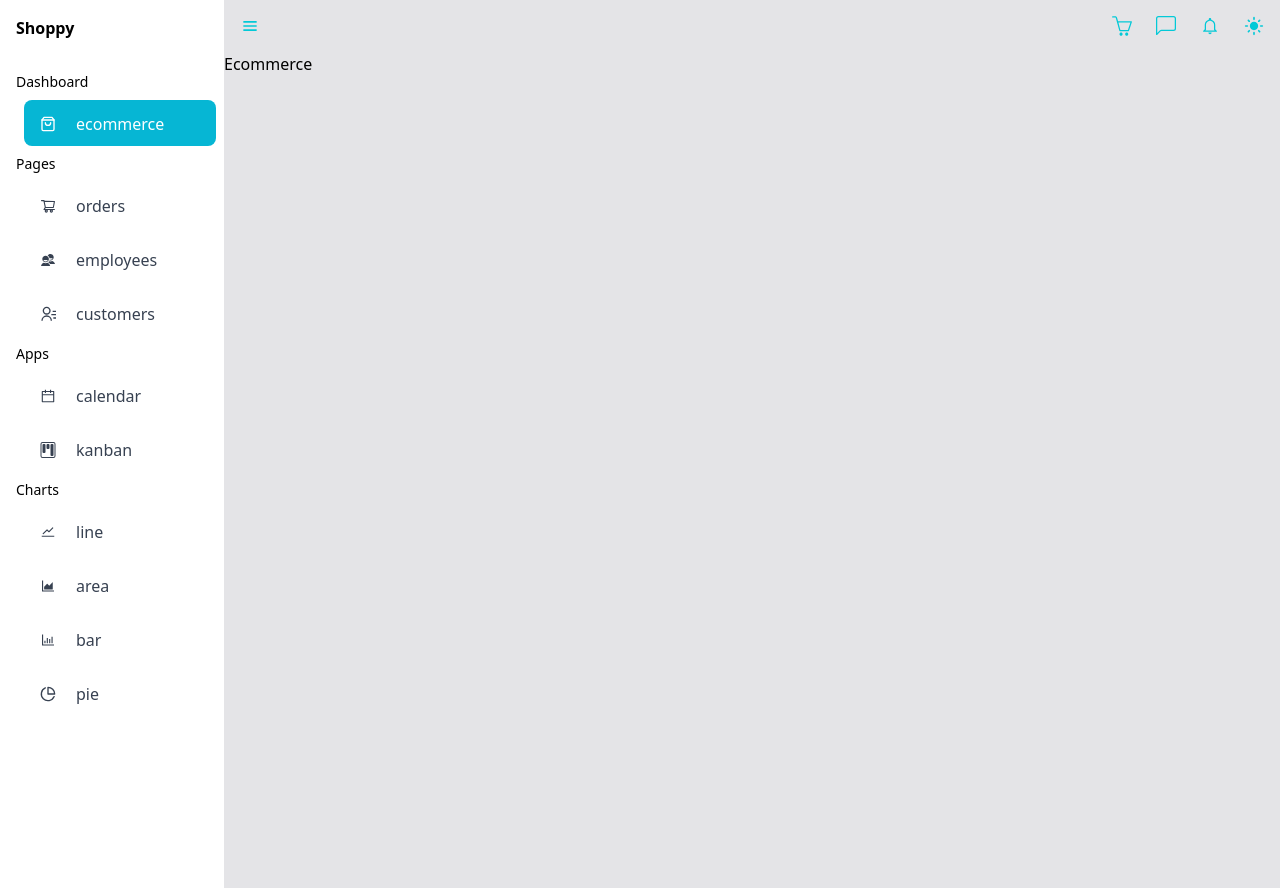
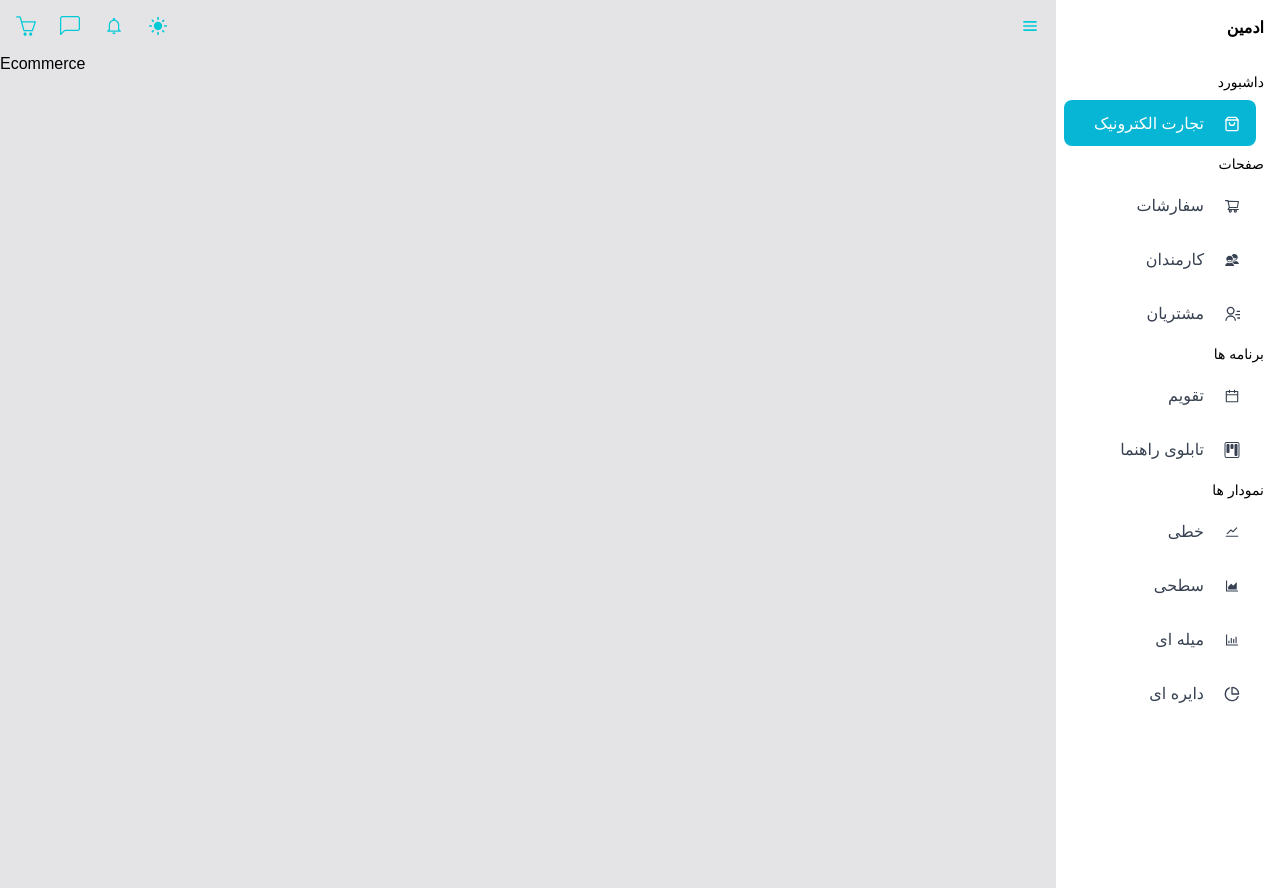
Before and after one commit to M-AminM/quera-dashboard, a Next.js app: page /ecommerce in a window 1280 px wide. Built offline with nearby package versions, Linux system fonts and the light colour scheme.

Commit message:
rtl and blur sidebar

```diff
--- a/components/Layout/Header/index.tsx
+++ b/components/Layout/Header/index.tsx
@@ -16,9 +16,6 @@ interface Props {
 const Header: React.FC<Props> = ({ isOpen, theme, setIsOpen, setTheme }) => {
   return (
     <header className="p-4 flex justify-between w-full">
-      <span className="cursor-pointer">
-        <BiMenu size={20} color={false ? "#FF4A59" : "#03C9D7"} />
-      </span>
       <div className="flex gap-6">
         <SlBasket
           className="cursor-pointer"
@@ -41,6 +38,9 @@ const Header: React.FC<Props> = ({ isOpen, theme, setIsOpen, setTheme }) => {
           color={false ? "#FF4A59" : "#03C9D7"}
         />
       </div>
+      <span className="cursor-pointer">
+        <BiMenu size={20} color={false ? "#FF4A59" : "#03C9D7"} />
+      </span>
     </header>
   );
 };
--- a/components/Layout/Sidebar/index.tsx
+++ b/components/Layout/Sidebar/index.tsx
@@ -3,6 +3,7 @@ import { MdOutlineCancel } from "react-icons/md";
 import { links } from "@/data";
 import Link from "next/link";
 import { useRouter } from "next/router";
+import styles from "./sidebar.module.css";
 
 interface Props {
   isOpen?: boolean;
@@ -17,17 +18,20 @@ const Sidebar: React.FC<Props> = ({ isOpen, setIsOpen, theme }) => {
   console.log(pathname);
 
   const activeLink =
-    "flex items-center gap-5 pl-4 pt-3 pb-2.5 rounded-lg  text-white bg-cyan-500 text-md m-2";
+    "flex items-center gap-5 pr-4 pt-3 pb-2.5 rounded-lg  text-white bg-cyan-500 text-md m-2";
   const normalLink =
-    "flex items-center gap-5 pl-4 pt-3 pb-2.5 rounded-lg text-md text-gray-700 dark:text-gray-200 dark:hover:text-black hover:bg-light-gray m-2";
+    "flex items-center gap-5 pr-4 pt-3 pb-2.5 rounded-lg text-md text-gray-700 dark:text-gray-200 dark:hover:text-black hover:bg-light-gray m-2";
 
   return (
-    <section className="" style={{ zIndex: 20 }}>
-      <div className="ja"></div>
+    <section
+      className={` z-20 absolute right-0 top-0 md:relative w-full md:w-auto`}
+      style={{ direction: "rtl" }}
+    >
+      <div className={styles.blur}></div>
 
-      <div className="py-4 pl-4 w-56 bg-white dark:bg-darkMode ">
+      <div className="py-4 pr-4 w-56 bg-white dark:bg-darkMode ">
         <div className="flex justify-between">
-          <h1 className="font-bold pb-8 dark:text-white">Shoppy</h1>
+          <h1 className="font-bold pb-8 dark:text-white">ادمین</h1>
           <span className="pt-1.5 hidden md:block pr-4 dark:color-white">
             <MdOutlineCancel color={`${true ? "white" : "black"}`} />
           </span>
@@ -42,10 +46,10 @@ const Sidebar: React.FC<Props> = ({ isOpen, setIsOpen, theme }) => {
 
                   return (
                     <Link
-                      href={`/${link.name}`}
+                      href={`/${link.url}`}
                       key={index}
                       className={`${
-                        pathname === `/${link.name}` ? activeLink : normalLink
+                        pathname === `/${link.url}` ? activeLink : normalLink
                       }`}
                     >
                       <span
--- /dev/null
+++ b/components/Layout/Sidebar/sidebar.module.css
@@ -0,0 +1,14 @@
+@media screen and (max-width: 768px) {
+  .blur::after {
+    content: "";
+    position: absolute;
+    width: calc(100% - 224px);
+    left: 0;
+    z-index: 1;
+    height: 100%;
+    -webkit-backdrop-filter: blur(4px);
+    backdrop-filter: blur(4px);
+    background-color: rgba(235, 235, 240, 0.5);
+    transition: 1s width ease;
+  }
+}
--- a/components/Layout/index.tsx
+++ b/components/Layout/index.tsx
@@ -5,12 +5,12 @@ import Sidebar from "./Sidebar";
 interface LayoutProps extends React.PropsWithChildren {}
 const Layout: React.FunctionComponent<LayoutProps> = ({ children }) => {
   return (
-    <div className="bg-zinc-200 flex">
-      <Sidebar />
-      <div className="w-full">
+    <div className="bg-zinc-200 flex relative">
+      <div className="w-full h-screen">
         <Header />
         {children}
       </div>
+      <Sidebar />
     </div>
   );
 };
--- a/data/index.tsx
+++ b/data/index.tsx
@@ -12,63 +12,73 @@ import { RiContactsLine } from "react-icons/ri";
 
 export const links = [
   {
-    title: "Dashboard",
+    title: "داشبورد",
     links: [
       {
-        name: "ecommerce",
+        url: "ecommerce",
+        name: "تجارت الکترونیک",
         icon: <FiShoppingBag />,
       },
     ],
   },
 
   {
-    title: "Pages",
+    title: "صفحات",
     links: [
       {
-        name: "orders",
+        url: "orders",
+        name: "سفارشات",
         icon: <AiOutlineShoppingCart />,
       },
       {
-        name: "employees",
+        url: "employees",
+        name: "کارمندان",
         icon: <IoMdContacts />,
       },
       {
-        name: "customers",
+        url: "customers",
+        name: "مشتریان",
         icon: <RiContactsLine />,
       },
     ],
   },
   {
-    title: "Apps",
+    title: "برنامه ها",
     links: [
       {
-        name: "calendar",
+        url: "calendar",
+        name: "تقویم",
         icon: <AiOutlineCalendar />,
       },
       {
-        name: "kanban",
+        url: "kanban",
+        name: "تابلوی راهنما",
         icon: <BsKanban />,
       },
     ],
   },
   {
-    title: "Charts",
+    title: "نمودار ها",
     links: [
       {
-        name: "line",
+        url: "line",
+        name: "خطی",
         icon: <AiOutlineStock />,
       },
       {
-        name: "area",
+        url: "area",
+        name: "سطحی",
         icon: <AiOutlineAreaChart />,
       },
 
       {
-        name: "bar",
+        url: "bar",
+        name: "میله ای",
         icon: <AiOutlineBarChart />,
       },
       {
-        name: "pie",
+        url: "pie",
+        name: "دایره ای",
         icon: <FiPieChart />,
       },
     ],
--- a/styles/global.css
+++ b/styles/global.css
@@ -1,4 +1,5 @@
 html {
-  font-family: Vazirmatn, sans-serif;
+  font-family: Vazirmatn, sans-serif !important;
+
   /* overflow: hidden; */
 }
--- a/tailwind.config.js
+++ b/tailwind.config.js
@@ -6,6 +6,22 @@ module.exports = {
     "./components/**/*.{js,ts,jsx,tsx}",
   ],
   theme: {
+    screens: {
+      sm: "640px",
+      // => @media (min-width: 640px) { ... }
+
+      md: "768px",
+      // => @media (min-width: 768px) { ... }
+
+      lg: "1024px",
+      // => @media (min-width: 1024px) { ... }
+
+      xl: "1280px",
+      // => @media (min-width: 1280px) { ... }
+
+      "2xl": "1536px",
+      // => @media (min-width: 1536px) { ... }
+    },
     extend: {},
   },
   plugins: [],
```
